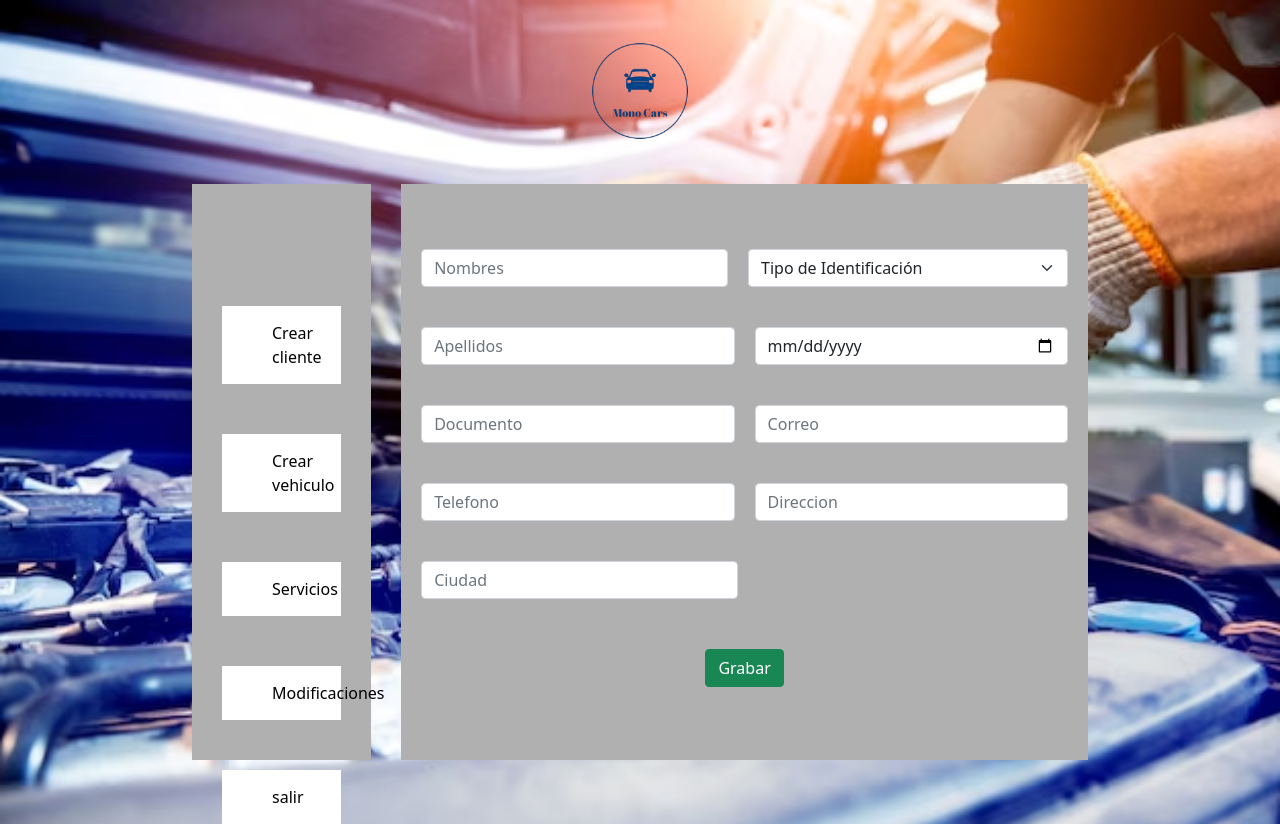
After one commit to 02Gabriel1994/Api-Taller-Flask-Py, a Flask app: template src/templates/cliente.html in a window 1280 px wide. The commit adds this page. Run offline with Flask 3, Linux system fonts and the light colour scheme; the template is opened without the code that fills it, so the values that code supplies are empty; some libraries are stand-ins or nearby versions.

Commit message:
Se adelanta varios modulos, como vehiculos, clientes y comenzando con servicios

```diff
--- a/src/app.py
+++ b/src/app.py
@@ -5,6 +5,10 @@ from flask_mysqldb import MySQL
 from flask_login import LoginManager, login_user, logout_user, login_required # esto es para manejo de seciones
 from models.ModelUser import ModelUser
 from models.entities.User import User
+from models.entities.Clientes import clientes
+from models.modelClientes import ModelCliente
+from models.entities.vehiculo import EntitiVehiculo
+from models.modelVehiculo import ModelVehiculo
 from flask_wtf.csrf import CSRFProtect
 
 app = Flask(__name__) # crea la instancia de flask
@@ -20,8 +24,6 @@ def index():
 @app.route('/login', methods=['GET', 'POST'] )
 def login():
     if request.method == 'POST': #Hay dos metodos el get que es cuando recien se entra, y el post, que es cuando se pide el login, aqui se hara la parte de cuando se esta pidiendo ese login
-        print(request.form['usuario'])
-        print(request.form['password'])
         user =User(0,request.form['usuario'], request.form['password'] )
         logged_user=ModelUser.login(db, user)
         if not logged_user == None:
@@ -45,6 +47,89 @@ def logout():
 @app.route('/home')
 def home():
     return render_template('home.html')
+@app.route('/cliente', methods=['GET', 'POST'])
+def cliente():
+    if request.method == 'POST':
+        options = {
+        "1": "Tarjeta de Identidad",
+        "2": "Cedula de ciudadania",
+        "3": "Cedula de extranjeria",
+        "4": "Pasaporte"
+    }
+        Nombre = request.form['nombre']
+        tipoDeIdentificacion = options.get(request.form['tipo_identificacion'], 0)
+        Apellidos = request.form['Apellidos']
+        fecha= request.form['Fecha']
+        Documento= request.form['Documento']
+        email = request.form['email']
+        telefono =request.form['Telefono']
+        direcicion = request.form['Direccion']
+        ciudad = request.form['Ciudad']
+        Datos =clientes(Nombre, tipoDeIdentificacion, Apellidos, fecha, Documento, email, telefono, direcicion, ciudad)
+        registrarCliente=ModelCliente.Registrar(db,Datos )
+        if registrarCliente ==  1062:
+            flash("Cliente Ya existe")
+        elif registrarCliente == True:
+            flash("Grabado con Exito")
+        else:
+            flash(f"Error al guardar{registrarCliente}")
+    return render_template('cliente.html')
+@app.route('/vehiculo', methods=['GET', 'POST'])
+def vehiculo():
+    if request.method == 'POST':
+        options = {
+        "1": "Sedán",
+        "2": "Hatchback",
+        "3": "SUV",
+        "4": "Pickup",\
+        "5": "Convertible",
+        "6": "Coupé",
+        "7": "Minivan",
+        "8": "Van",
+        "9": "Motocicleta",
+        "10": "Camion",
+        "11": "Autobús",
+        "12": "Tractor",
+        "13": "Trailler",
+    }
+        cedula = request.form['cedula']
+        tipo_vehiculo = options.get(request.form['tipo_vehiculo'], 0)
+        marca = request.form['marca']
+        modelo= request.form['modelo']
+        año= request.form['año']
+        placa = request.form['placa']
+        color =request.form['color']
+        mensaje = request.form['mensaje']
+        Datos = EntitiVehiculo(cedula, marca, tipo_vehiculo, modelo,año, placa, color, mensaje)
+        #dato=ModelCliente.Registrar(db,Datos )
+        if ModelCliente.buscarCliente(db, Datos.cedula) ==  True:
+            respuesta = ModelVehiculo.Registrar_Vehiculo(db,Datos)
+            if respuesta == True:
+                flash("Grabado con Exito")
+            else:
+                flash(f"Error al guardar{respuesta}")
+        else:
+            flash(f"Cliente no existe, debe registrarlo primero.")
+    return render_template('Vehiculo.html')
+@app.route('/servicios', methods=['GET', 'POST'])
+def servicios():
+    if request.method == 'POST':
+        Fecha_Ingreso = request.form['Fecha_Ingreso']
+        Fecha_Salida = request.form['Fecha_Salida']
+        placa= request.form['placa']
+        Estado_Entrada= request.form['Estado_Entrada']
+        Trabajo_Realizado = request.form['Trabajo_Realizado']
+        Datos = EntitiVehiculo(cedula, marca, tipo_vehiculo, modelo,año, placa, color, mensaje)
+        #dato=ModelCliente.Registrar(db,Datos )
+        if ModelCliente.buscarCliente(db, Datos.cedula) ==  True:
+            respuesta = ModelVehiculo.Registrar_Vehiculo(db,Datos)
+            if respuesta == True:
+                flash("Grabado con Exito")
+            else:
+                flash(f"Error al guardar{respuesta}")
+        else:
+            flash(f"Cliente no existe, debe registrarlo primero.")
+    return render_template('servicios.html')
 @app.route('/protegido') #asi se protege de accesos sin logueo
 @login_required # esto indica que requiere que este logueado para acceder
 def protected():
@@ -53,6 +138,9 @@ def status_401(error):#Esto hara que si no esta autorizado lo redirecione aqui
     return redirect(url_for('login'))
 def status_404(error): #Por si escribe algo que no existe, y estos errores deben estar mapeados en el main
     return "<h1>Sitio no encontrado</h1>"
+
+
+
 if __name__ == '__main__': # este es como el main de java
 
     app.config.from_object(config['development'])
--- a/src/static/css/login.css
+++ b/src/static/css/login.css
@@ -1,6 +1,8 @@
 html,
 body {
   height: 100%;
+  background-image: url(../img/prueba.avif);
+  background-size: cover;
 }
 
 body {
@@ -21,7 +23,10 @@ body {
 .form-signin .form-floating:focus-within {
   z-index: 2;
 }
-
+.form-floating label {
+  margin-left:7px ;
+ color: gray;
+}
 .form-signin input[type="text"] {
   margin-bottom: -1px;
   border-bottom-right-radius: 0;
@@ -33,3 +38,132 @@ body {
   border-top-left-radius: 0;
   border-top-right-radius: 0;
 }
+.container{
+  width: 100%;
+  height: 100%;
+  display: flex;
+  align-items: center;
+}
+.imagn{
+
+  height: 100%;
+  width: 50%;
+  display: flex;
+  align-items: center;
+  justify-content: center;
+}
+.imagn img{
+  width: 80%;
+
+}
+.Form-Login{
+  height: 100%;
+  width: 50%;
+  display: flex;
+  justify-content: center;
+  align-items: center;
+  padding-bottom: 20px;
+}
+.Form-Login2{
+
+  width: 70%;
+  height: 50%;
+  box-shadow: 5px 5px 10px rgba(0, 0, 0, 0.5);
+}
+.form-floating{
+  display: flex;
+  align-items: center;
+  margin-bottom: 20px;
+}
+.form-floating i{
+  margin-right: 4px;
+}
+/*PAGINA HOME*/
+.Logo{
+  height: 20%;
+  top: 0;
+}
+.Logo img{
+  width: 8%;
+}
+.containerHome{
+  height: 100%;
+  width: 100%;
+
+}
+.menus{
+
+  height: 80%;
+  display: flex;
+  margin-left: 15%;
+  margin-right: 15%;
+}
+.Selecion{
+  display: block;
+  align-items: center;
+  justify-content: center;
+  width: 20%;
+  margin-right: 30px;
+  background-color: rgb(176, 176, 176);
+  padding-top: 8%;
+}
+.formularios{
+  padding-top: 5%;
+  width: 80%;
+  background-color: rgb(176, 176, 176);
+
+}
+.Selecion a{
+  text-decoration: none;
+  color: black;
+  padding: 15px 50px;
+  background-color: white;
+  display: block;
+  margin: 50px 30px;
+}
+.Centrar{
+  display: flex;
+  gap: 20px;
+  width: 100%;
+  padding:20px;
+  margin-right: 20px;
+
+}
+input[type="number"]::-webkit-outer-spin-button,
+input[type="number"]::-webkit-inner-spin-button {
+  -webkit-appearance: none;
+  margin: 0;
+}
+.Ciudad{
+  width: 100%;
+  padding: 20px 51% 50px 20px  ;
+}
+.alert{
+  margin-left: 25%;
+  margin-right: 25%;
+}
+/*Vehiculos*/
+.form-block{
+  padding: 5px;
+  margin: 5px 20px;
+  text-align: left;
+}
+textarea{
+  display: block;
+  height: 100px;
+  font-size: 16px;
+  border:  1px solid grey;
+  width: 100%;
+}
+.centrar-horizontal{
+  display: flex;
+  padding-left: 10%;
+  margin-top: 5%;
+  gap: 35%;
+  align-items: center;
+}
+.centrar-horizontal label{
+
+  background-color: white;
+  padding: 20px 10px;
+}
--- a/src/templates/base.html
+++ b/src/templates/base.html
@@ -5,11 +5,13 @@
     <meta name="viewport" content="width=device-width, initial-scale=1.0">
     <link href="https://cdn.jsdelivr.net/npm/bootstrap@5.1.0/dist/css/bootstrap.min.css" rel="stylesheet"
         integrity="sha384-KyZXEAg3QhqLMpG8r+8fhAXLRk2vvoC2f3B09zVXn8CA5QIVfZOJ3BCsw2P0p/We" crossorigin="anonymous">
+    <script src="https://kit.fontawesome.com/e7d392d855.js" crossorigin="anonymous"></script>
     <title>{% block title %} {% endblock %} </title>
     {% block customCSS %}
     {% endblock %}
 </head>
 <body class = "text-center">
+
     {% block body %}
     {% endblock %}
     <script src="https://cdn.jsdelivr.net/npm/bootstrap@5.1.0/dist/js/bootstrap.bundle.min.js"
--- /dev/null
+++ b/src/templates/cliente.html
@@ -0,0 +1,76 @@
+<div class="containerHome">
+    {% extends "./base.html" %}
+    {% block title %} Login {% endblock %}
+    {% block customCSS %}
+    <link rel="stylesheet" href="{{ url_for('static', filename='css/login.css') }}">
+    {% endblock %}
+
+
+    {% block body %}
+    <div class="Logo">
+        <img class="mb-4" src="{{ url_for('static', filename = 'img/LogoMono.png') }}" alt="">
+    </div>
+    <div class="menus">
+        <div class="Selecion">
+            <a href="#">Crear cliente</a>
+            <a href="/vehiculo">Crear vehiculo</a>
+            <a href="/servicios">Servicios</a>
+            <a href="#">Modificaciones</a>
+            <a href="#">salir</a>
+        </div>
+
+        <div class="formularios">
+            {% with messages = get_flashed_messages() %}
+            {% if messages %}
+                <br>
+                {% for message in messages %}
+                    {% if "Grabado con Exito" in messages %}
+                        <div class="alert alert-success alert-dismissible fade show" role="alert">
+                    {% else %}
+                        <div class="alert alert-danger alert-dismissible fade show" role="alert">
+                    {% endif %}
+                            <strong>{{ message }}</strong>
+                            <button type="button" class="btn-close" data-bs-dismiss="alert" aria-label="Close"></button>
+                        </div>
+
+                {% endfor %}
+            {% endif %}
+        {% endwith %}
+            <form class="" action="/cliente" method = "POST">
+                <input type = "hidden" name ="csrf_token" value ="{{ csrf_token() }}">
+                <div class="Centrar">
+                    <input class="form-control" type="text" name="nombre" placeholder="Nombres" aria-label="default input example" required>
+                    <select class="form-select" name="tipo_identificacion" aria-label="Default select example" required>
+                        <option selected>Tipo de Identificación</option>
+                        <option value="1">Tarjeta de Identidad</option>
+                        <option value="2">Cedula de ciudadania</option>
+                        <option value="3">Cedula de extranjeria</option>
+                        <option value="4">Pasaporte</option>
+                      </select>
+                </div>
+                <div class="Centrar">
+                    <input class="form-control" type="text" name="Apellidos" placeholder="Apellidos" aria-label="default input example" required>
+                    <input type="date" name="Fecha" class="form-control">
+                </div>
+                <div class="Centrar">
+                    <input class="form-control" type="number" name= "Documento" placeholder="Documento" aria-label="default input example" required>
+                    <input type="email" name="email" class="form-control" id="exampleInputEmail1" aria-describedby="emailHelp" placeholder="Correo" required>
+                </div>
+                <div class="Centrar">
+                    <input class="form-control" name="Telefono" type="number" placeholder="Telefono" aria-label="default input example" required>
+                    <input class="form-control"  name="Direccion" type="text" placeholder="Direccion" aria-label="default input example" required>
+                </div>
+                <div class="Ciudad">
+                    <input class="form-control"  name="Ciudad" type="text" placeholder="Ciudad" aria-label="default input example" required>
+                </div>
+                <div>
+                    <button type="submit" class="btn btn-success">Grabar</button>
+                </div>
+            </form>
+        </div>
+
+    </div>
+
+    {% endblock %}
+
+    </div>
```
Also changed, not shown: src/models/ModelUser.py (+5 -5 lines), src/models/entities/Clientes.py (added, +12 -0 lines), src/models/entities/Servicios.py (added, +9 -0 lines), src/models/entities/vehiculo.py (added, +11 -0 lines), src/models/modelClientes.py (added, +31 -0 lines), src/models/modelServicios.py (added, +30 -0 lines), src/models/modelVehiculo.py (added, +30 -0 lines), src/static/js/Funtions.js (added, +7 -0 lines), src/templates/Vehiculo.html (added, +82 -0 lines), src/templates/auth/login.html (+20 -14 lines), src/templates/home.html (+18 -6 lines), src/templates/servicios.html (added, +74 -0 lines), src/static/img/LogoMono.png (added), src/static/img/Move Orion.png (deleted), 2 more files.
